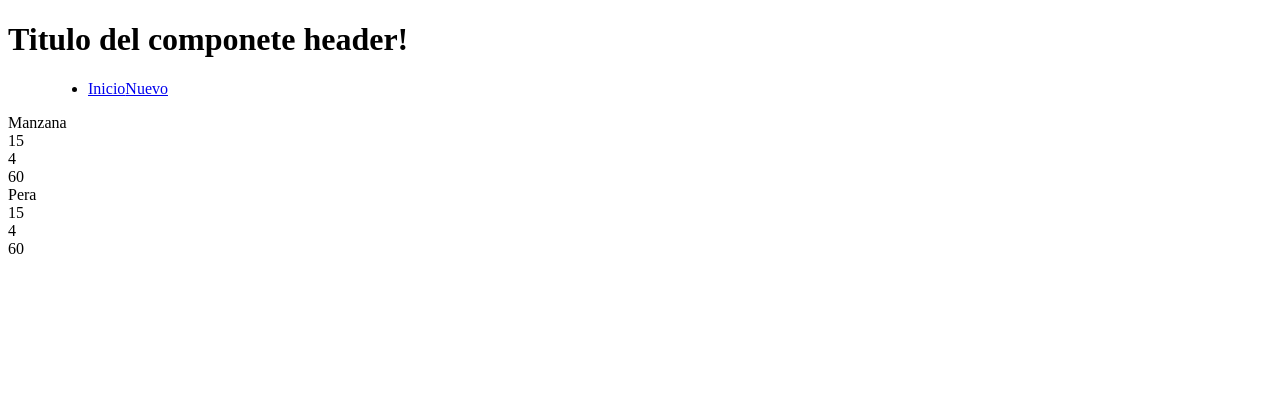
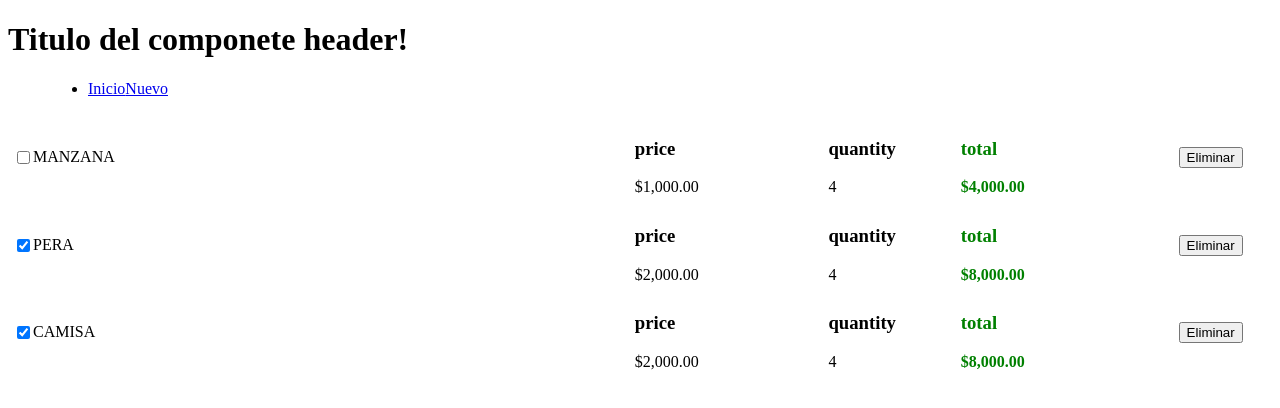
Before and after one commit to Dann-13/Lista_Compras_Angular, an Angular app: page / in a window 1280 px wide. Shown: the top 408 px of the page. Built offline with nearby package versions, Linux system fonts and the light colour scheme.

Commit message:
Funcionalidad eliminar

```diff
--- a/src/app/components/item/item.component.css
+++ b/src/app/components/item/item.component.css
@@ -0,0 +1,34 @@
+.row{
+    display: flex;
+    box-sizing: border-box;
+    justify-content: center;
+    align-items: center;
+}
+div{
+    padding: 5px 0;
+}
+.title{
+    display: flex;
+    width: 50%;
+    padding: 0 5px;
+}
+.quantity{
+    width: 10%;
+    padding: 0 5px;
+}
+.price{
+    width: 15%;
+    padding: 0 5px;
+}
+.total{
+    width: 15%;
+    font-weight: bolder;
+    color:  green;
+    padding:  0 5px;
+}
+.actions{
+    width: 10%;
+    text-align: center;
+    box-sizing: border-box;
+    padding:  0 5px;
+}
--- a/src/app/components/item/item.component.html
+++ b/src/app/components/item/item.component.html
@@ -1,14 +1,21 @@
-<div>
-    <div>
-        {{item.title}}
+<div class="row">
+    <div class="title">
+        <input type="checkbox" checked [checked]="item.completed">
+        {{item.title | uppercase}}
     </div>
-    <div>
-        {{item.price}}
+    <div class="price">
+        <h3>price</h3>
+        {{item.price | currency}}
     </div>
-    <div>
+    <div class="quantity">
+        <h3>quantity</h3>
         {{item.quantity}}
     </div>
-    <div>
-        {{item.price * item.quantity}}
+    <div class="total">
+        <h3>total</h3>
+        {{item.price * item.quantity | currency}}
+    </div>
+    <div class="actions">
+        <button (click)="onDelete(item)">Eliminar</button>
     </div>
 </div>
--- a/src/app/components/item/item.component.ts
+++ b/src/app/components/item/item.component.ts
@@ -1,4 +1,4 @@
-import { Component, Input, OnInit } from '@angular/core';
+import { Component, EventEmitter, Input, OnInit, Output } from '@angular/core';
 import { Item } from 'src/app/models/item';
 //Componente que recibe la informacion
 @Component({
@@ -9,10 +9,15 @@
 export class ItemComponent implements OnInit{
   //Esta es una entrada que hace saber al componente que recivira un objeto en este caso un Item
   @Input() item: Item = new Item();
-
+  //deleteItem va a ser un evento
+  @Output()  deleteItem: EventEmitter<Item> = new EventEmitter();
   constructor(){}
 
   ngOnInit(): void{
 
   }
+  //este es la funcion que usa item.component.html
+  onDelete(item: Item){
+    this.deleteItem.emit(item);
+  }
 }
--- a/src/app/components/items/items.component.html
+++ b/src/app/components/items/items.component.html
@@ -1,3 +1,6 @@
 <div>
-    <app-item *ngFor="let item of items" [item] = "item"></app-item>
+    <app-item
+    *ngFor="let item of items"
+    [item] = "item"
+    (deleteItem)="deleteItem($event)"></app-item>
 </div>
--- a/src/app/components/items/items.component.ts
+++ b/src/app/components/items/items.component.ts
@@ -14,17 +14,27 @@
       {
         id: 0,
         title: "Manzana",
-        price: 15,
+        price: 1000,
         quantity: 4,
         completed: false
       },
       {
-        id: 0,
+        id: 1,
         title: "Pera",
-        price: 15,
+        price: 2000,
+        quantity: 4,
+        completed: true
+      },
+      {
+        id: 2,
+        title: "Camisa",
+        price: 2000,
         quantity: 4,
         completed: true
       }
     ];
   }
+  deleteItem(item: Item){
+    this.items = this.items.filter(x => x.id !== item.id);
+  }
 }
```
